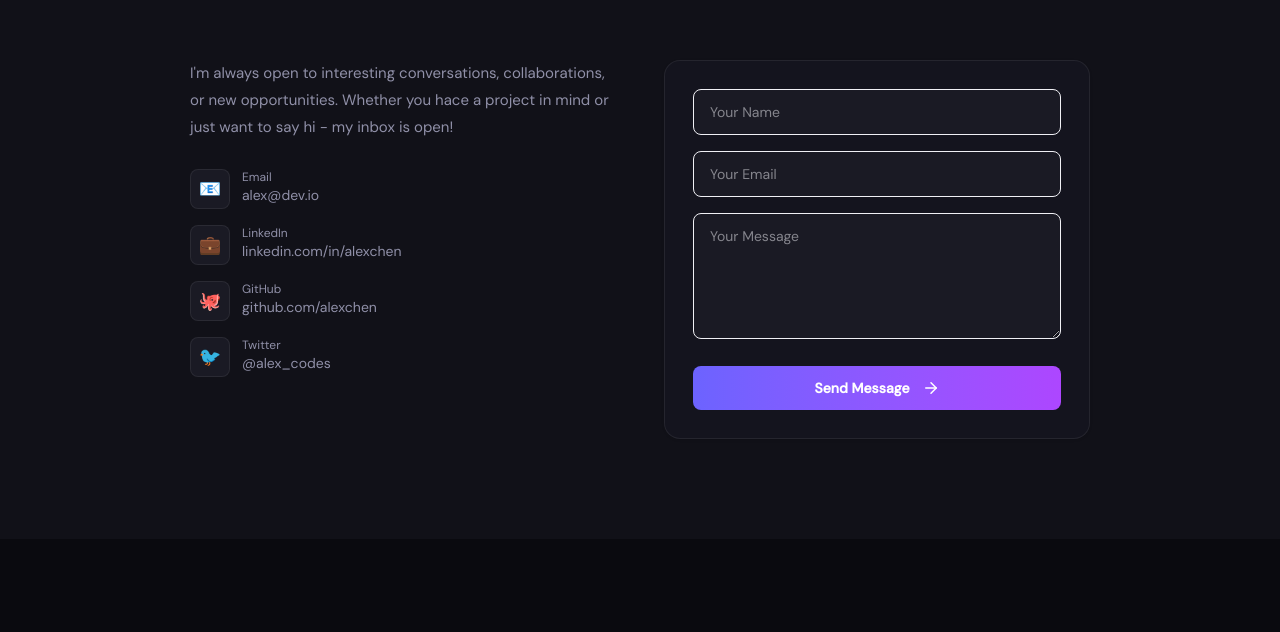
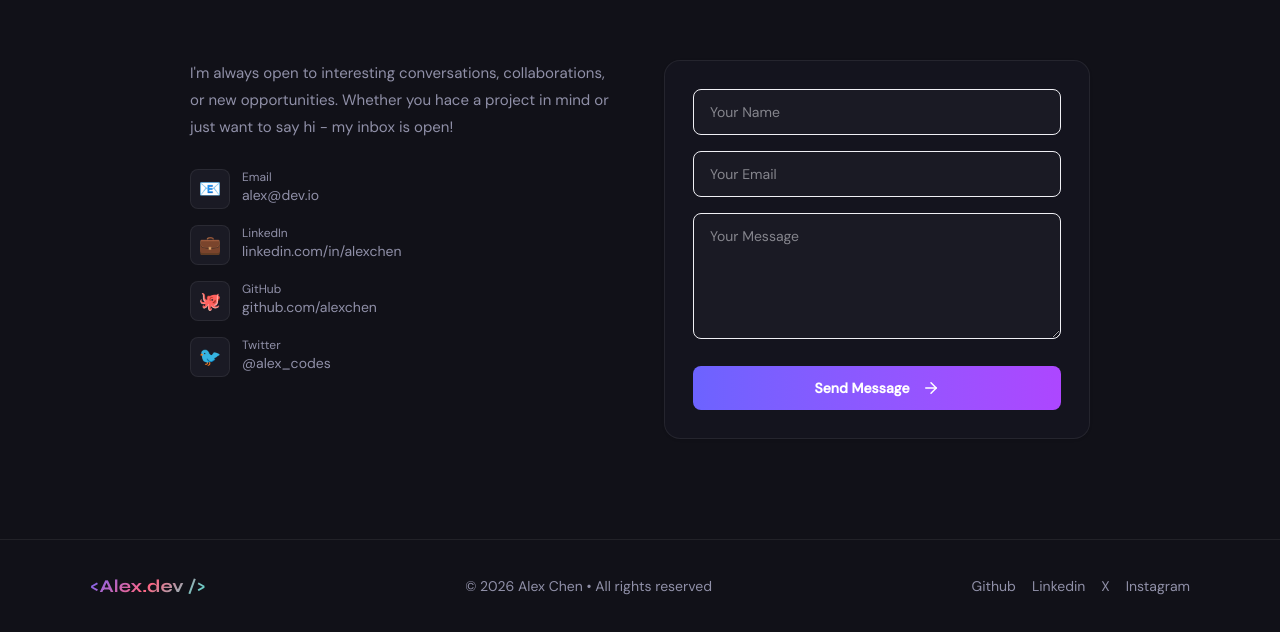
Before and after one commit to Jisap/vite-devportfolio, a React (Vite) app: page / in a window 1280 px wide. Shown: the part 7820-8452 px from the top of the page. Before the commit the page ends 8359 px from the top, so only its background shows below. Built offline with nearby package versions, Linux system fonts and the light colour scheme.

Commit message:
feat: add Footer component and integrate into main App layout

```diff
--- a/src/App.jsx
+++ b/src/App.jsx
@@ -9,6 +9,7 @@ import Education from './sections/Education';
 import Achievements from './sections/Achievements';
 import Blog from './sections/Blog';
 import Contact from './sections/Contact';
+import Footer from './components/Footer';
 
 function App() {
 
@@ -37,6 +38,7 @@ function App() {
       <Achievements />
       <Blog />
       <Contact />
+      <Footer />
     </>
   )
 }
--- /dev/null
+++ b/src/components/Footer.jsx
@@ -0,0 +1,39 @@
+import React from 'react'
+
+const Footer = () => {
+
+  const year = new Date().getFullYear();
+
+  return (
+    <>
+      <footer className='py-8 px-[5%] bg-bg2 border-t border-border'>
+        <div className='max-w-275 mx-auto flex flex-col md:flex-row items-center justify-between gap-4'>
+          {/* Logo */}
+          <span className='font-syne font-bold text-lg grad'>
+            {"<Alex.dev />"}
+          </span>
+
+          {/* Copyright */}
+          <p className='text-sm text-text2 text-center'>
+            © {year} Alex Chen • All rights reserved
+          </p>
+
+          {/* Socials Links */}
+          <div className='flex gap-4'>
+            {["Github", "Linkedin", "X", "Instagram"].map((s) => (
+              <a
+                key={s}
+                herf="#"
+                className='text-sm text-text2 hover:text-accent transition'
+              >
+                {s}
+              </a>
+            ))}
+          </div>
+        </div>
+      </footer>
+    </>
+  )
+}
+
+export default Footer
```
